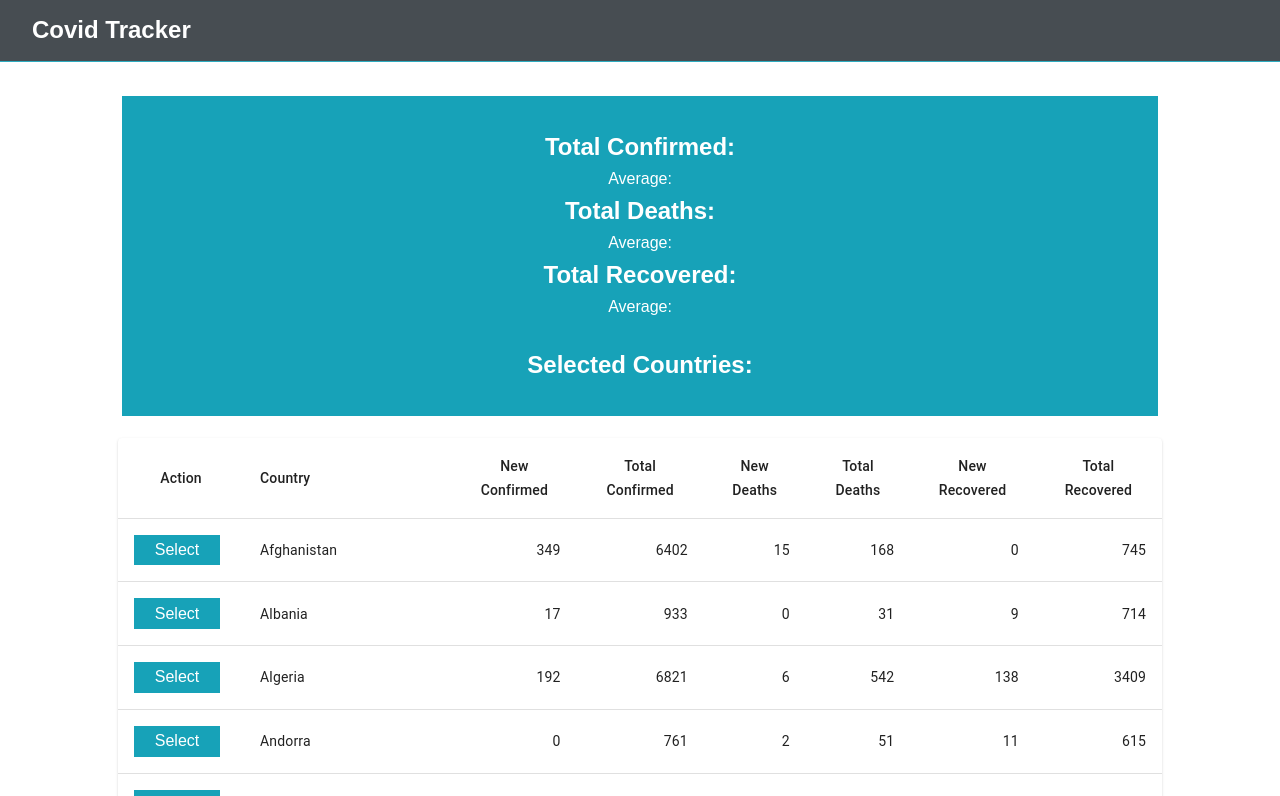
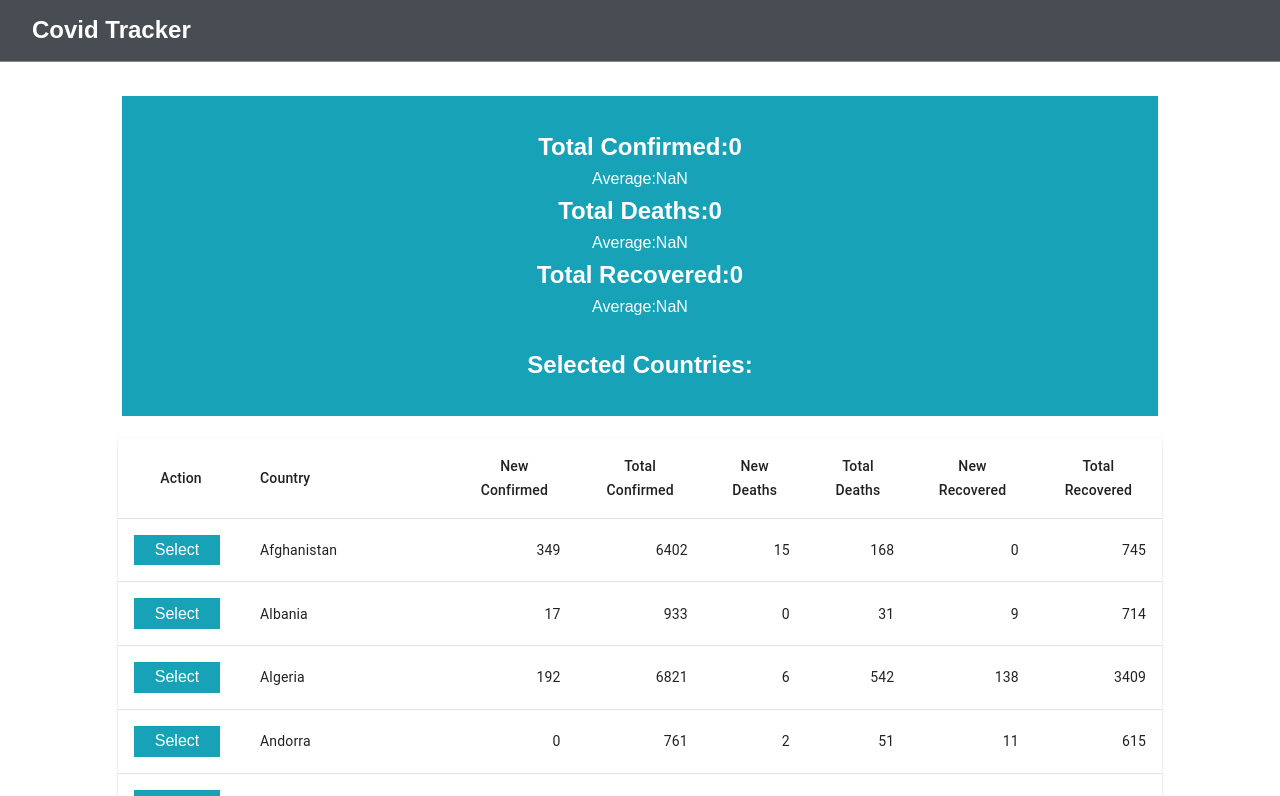
Before and after one commit to joseMana/react-js-covid-tracker, a React (Create React App) app: page / in a window 1280 px wide. Shown: the top 796 px of the page. Built offline with nearby package versions, Linux system fonts and the light colour scheme.

Commit message:
- working version

```diff
--- a/src/components/CountryComputationComponent.tsx
+++ b/src/components/CountryComputationComponent.tsx
@@ -6,16 +6,31 @@ type Props = {
 };
 
 const CountryComputation = (props: Props) => {
-    console.log(props.countries);
+    let TotalConfirmed: number = 0;
+    let TotalConfirmed_Average: number =  0.0;
+    let TotalDeaths: number = 0;
+    let TotalDeaths_Average: number = 0.0;
+    let TotalRecovered: number = 0;
+    let TotalRecovered_Average: number =  0.0;
+
+    props.countries.forEach(country => {
+        TotalConfirmed += country.stats.totalConfirmed + country.stats.newConfirmed;
+        TotalDeaths += country.stats.totalDeaths + country.stats.newDeaths;
+        TotalRecovered += country.stats.totalRecovered + country.stats.newRecovered
+    });
+
+    TotalConfirmed_Average = (TotalConfirmed / props.countries.length >= TotalConfirmed) ? 0 : TotalConfirmed/props.countries.length;
+    TotalDeaths_Average = (TotalDeaths / props.countries.length >= TotalDeaths) ? 0 : TotalDeaths/props.countries.length;
+    TotalRecovered_Average = (TotalRecovered / props.countries.length >= TotalRecovered) ? 0 : TotalRecovered/props.countries.length;
 
     return (
         <div className="counter-top bg-primary p-2 text-center">
-            <h1>Total Confirmed:</h1>
-            <p>Average:</p>
-            <h1>Total Deaths:</h1>
-            <p>Average:</p>
-            <h1>Total Recovered:</h1>
-            <p>Average:</p>
+            <h1>Total Confirmed:{TotalConfirmed}</h1>
+            <p>Average:{TotalConfirmed_Average}</p>
+            <h1>Total Deaths:{TotalDeaths}</h1>
+            <p>Average:{TotalDeaths_Average}</p>
+            <h1>Total Recovered:{TotalRecovered}</h1>
+            <p>Average:{TotalRecovered_Average}</p>
             <br></br>
             <h2>Selected Countries:</h2>
             {props.countries.map((country: Country) => {
```
